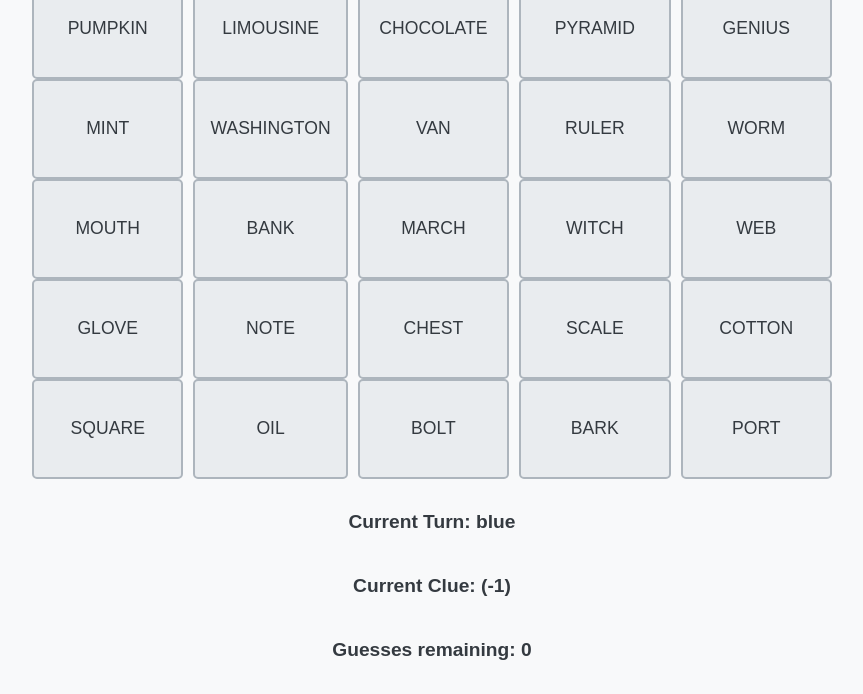
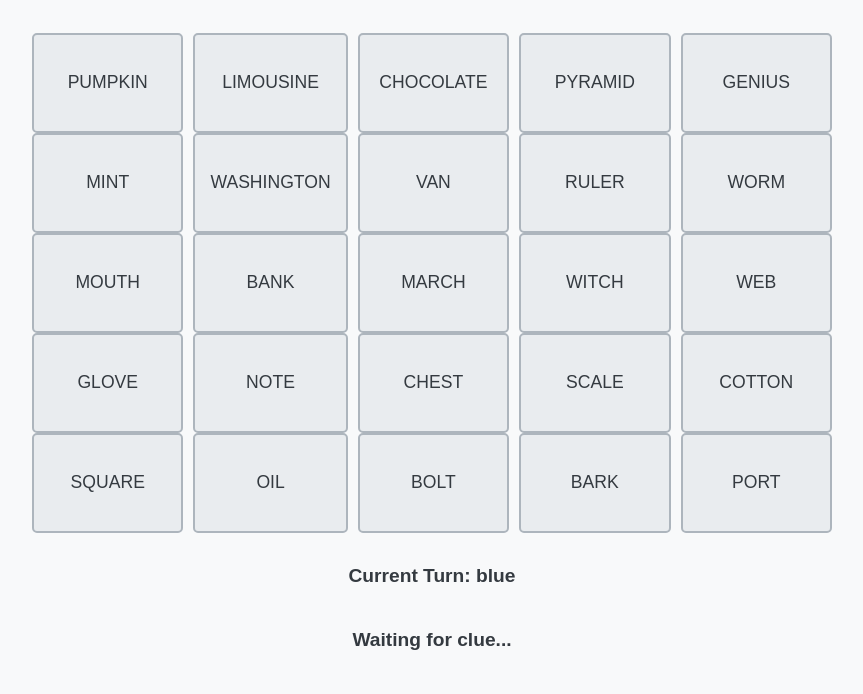
Before and after one commit to rmorain/codenames-workshop, a Flask app: page /game in a window 1280 px wide. Shown: the part 207-901 px from the top of the page, without its empty margins (208-1071 px from the left). Run offline with Flask 3, Linux system fonts and the light colour scheme; data comes from the database, SQL or seed files in the repository; some libraries are stand-ins or nearby versions.

Commit message:
Tweak client UI

```diff
--- a/static/js/game.js
+++ b/static/js/game.js
@@ -48,7 +48,12 @@
         const currentClueElement = document.getElementById('current-clue');
         const clueWord = gameState.curr_clue.word;
         const clueNumber = gameState.curr_clue.number;
-        currentClueElement.textContent = `Current Clue: ${clueWord} (${clueNumber})`;
+		if (!clueWord && clueNumber < 0){
+			currentClueElement.textContent = "Waiting for clue..."
+		}
+		else{
+			currentClueElement.textContent = `Current Clue: ${clueWord} (${clueNumber})`;
+		}
 
         // Calculate the team scores and render the UI element
         red_score = 0;
--- a/templates/game.html
+++ b/templates/game.html
@@ -17,12 +17,12 @@
     </div>
     <div id="game-container">
 		<h2 id='code-badge'>GAME CODE</h2>
+		<div id="team-role" class="info"></div>
         <div id="game-board"></div>
         <div id="info-container">
             <div id="current-turn" class="info"></div>
             <div id="current-clue" class="info"></div>
             <div id="guesses-remaining" class="info"></div>
-            <div id="team-role" class="info"></div>
             <div id="team-scores" class="info"></div>
             <div id="game-end" class="info"></div>
         </div>
```
